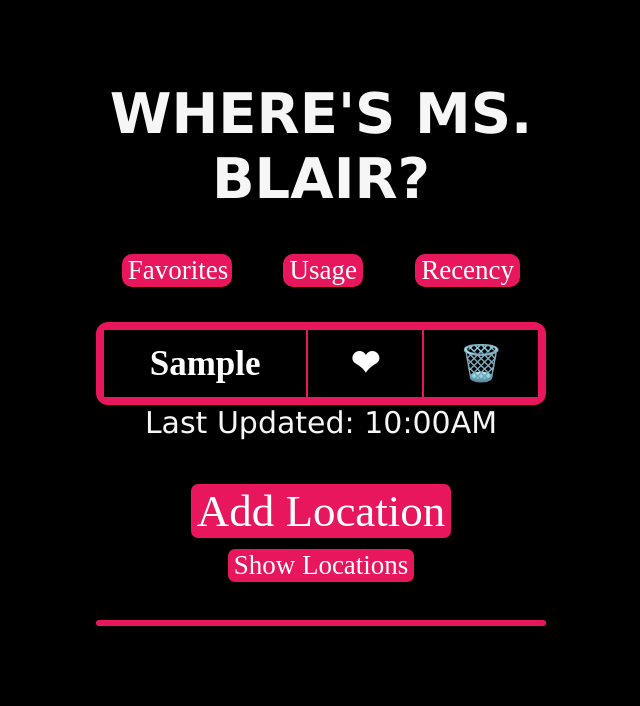
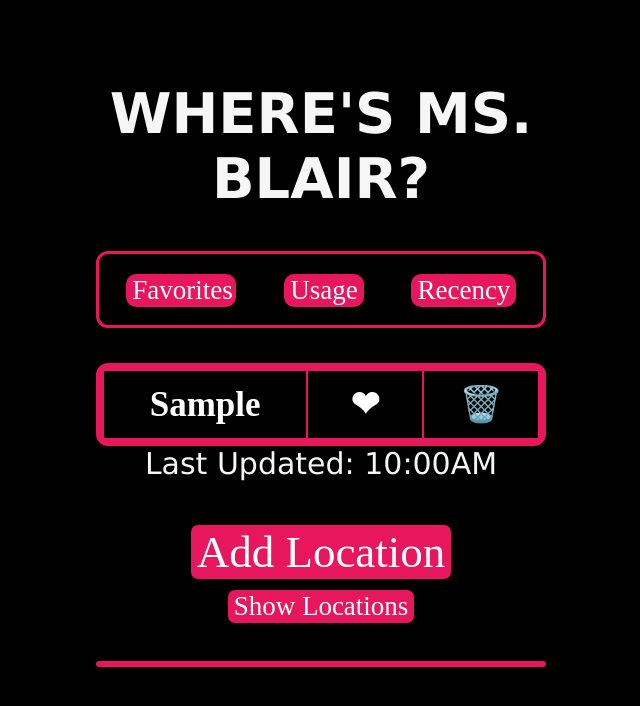
Before and after one commit to talonTech1/talon-tracker, a Flask app: page / in a window 1280 px wide. Shown: the top 706 px of the page, without its empty margins (319-959 px from the left). Run offline with Flask 3, Linux system fonts and the light colour scheme; the visitor is signed in with stand-in values (Sample User, id 1); a database or web service that is not in the repository returns one stand-in record (values such as "Sample title").

Commit message:
Update index.html

```diff
--- a/templates/index.html
+++ b/templates/index.html
@@ -17,7 +17,9 @@
         </tr>
     </table>
     <div class = "bar">
-        <div class = "i1">
+        <table>
+            <tr>
+                <td width = 1>
                     <form action = "/" method="post">
                     {% if not fav %}
                     <button class = "top" name = "showFavs" value = "T" style = "background-color: #E8175D;width: 110px;" >
@@ -29,8 +31,9 @@
                         </button>
                      {% endif %}
                      </form>
-            </div>
-            <div class = "i1">
+                </td>
+                <td width = 1>
+
         <form action = "/" method="post">
             {% if not use %}
             <button class = "top" name = "showUsage" value = "T" style = "background-color: #E8175D;width: 80px;">
@@ -42,8 +45,8 @@
             </button>
             {% endif %}
         </form>
-                </div>
-                <div class = "i1">
+                </td>
+                <td width = 1>
                     <form action = "/" method="post">
             {% if not recent %}
             <button class = "top" name = "showRecents" value = "T" style = "background-color: #E8175D;width: 105px;">
@@ -54,7 +57,10 @@
                 Back
             </button>
             {% endif %}
-        </form></div>
+        </form>
+                </td>
+            </tr>
+        </table>
     </div>
     <br>
     <div class = "cur">
```
Lines whose indentation alone changed are shown as unchanged.
